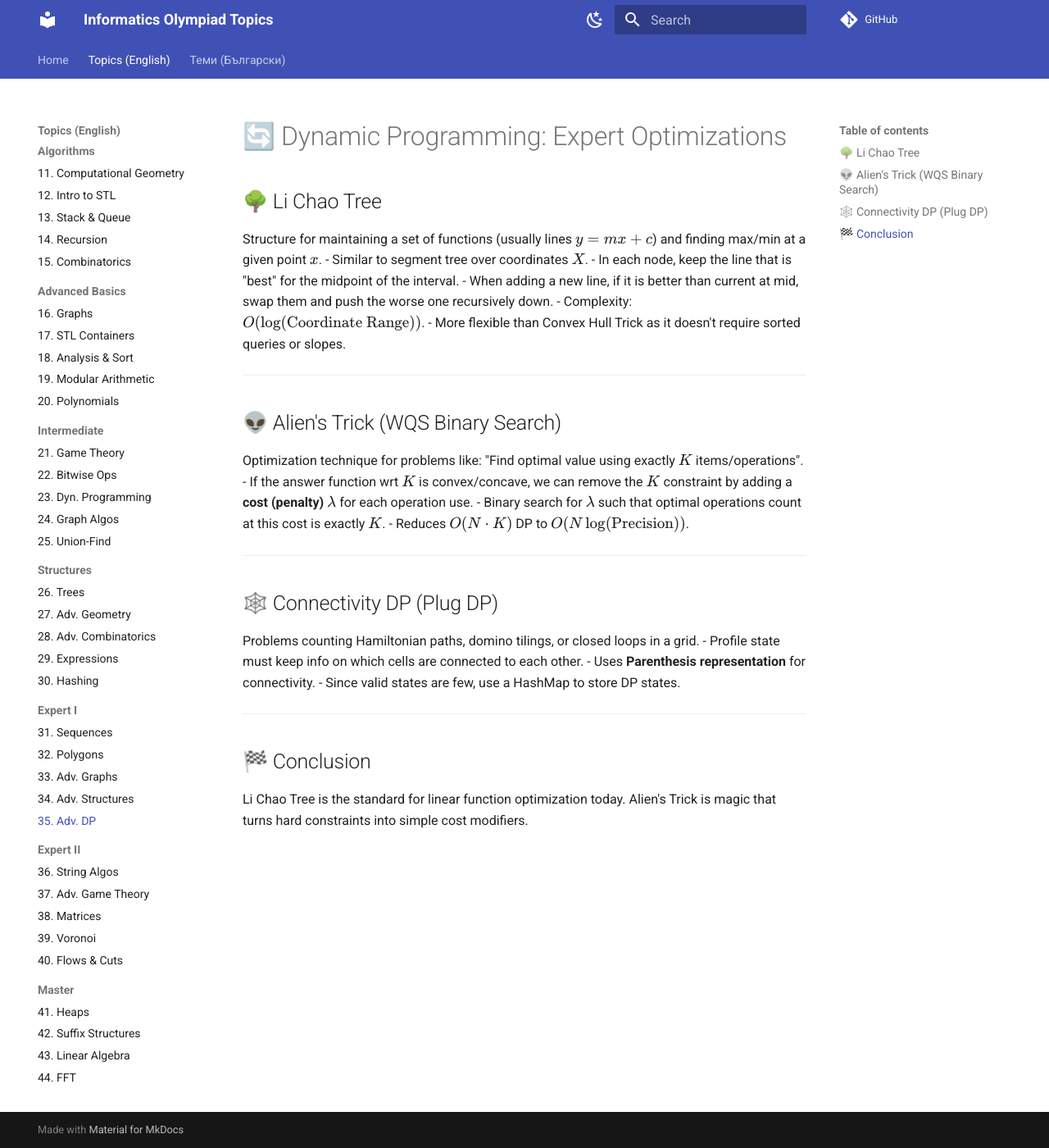
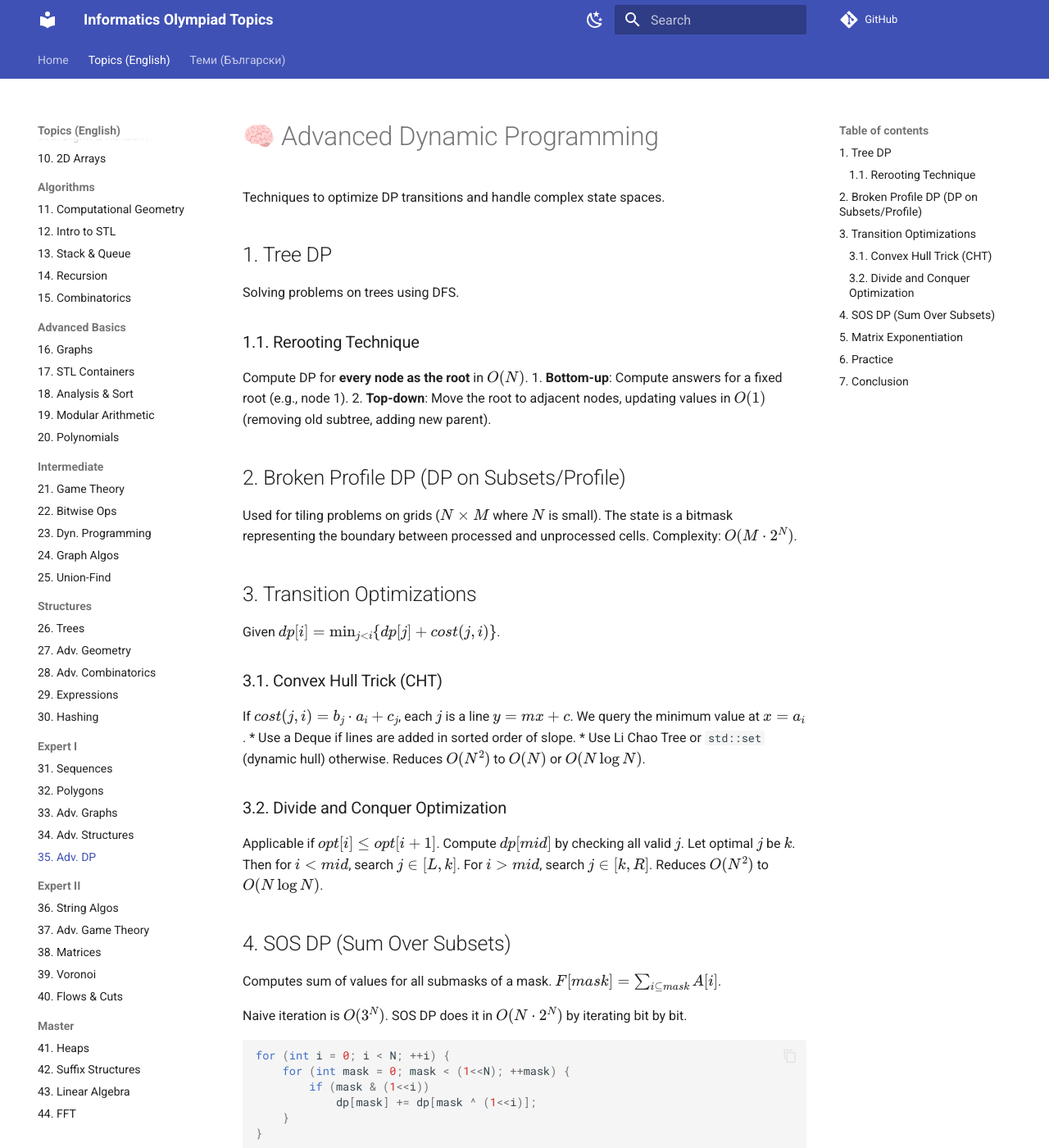
Before and after one commit to KadirYazadzhi/Informatics-Olympiad-Topics, an MkDocs documentation site: the page built from docs/EN/35_Advanced_DP.md, in a window 1280 px wide and 1400 px high. Shown: the whole window at 82% size. Built offline with MkDocs 1.6.1 and Material for MkDocs 9.7.7, drawn with Linux system fonts in a browser that asks for light colours; comment, search, counter and statistics services are not loaded; some of the changed text lies outside the part shown.

Commit message:
Expand EN/35_Advanced_DP.md: Tree DP, CHT, SOS DP, and Matrix Exponentiation

````diff
--- a/docs/EN/35_Advanced_DP.md
+++ b/docs/EN/35_Advanced_DP.md
@@ -1,34 +1,65 @@
-# 🔄 Dynamic Programming: Expert Optimizations
+# 🧠 Advanced Dynamic Programming
 
-## 🌳 Li Chao Tree
+Techniques to optimize DP transitions and handle complex state spaces.
 
-Structure for maintaining a set of functions (usually lines $y = mx + c$) and finding max/min at a given point $x$.
-- Similar to segment tree over coordinates $X$.
-- In each node, keep the line that is "best" for the midpoint of the interval.
-- When adding a new line, if it is better than current at mid, swap them and push the worse one recursively down.
-- Complexity: $O(\log (\text{Coordinate Range}))$.
-- More flexible than Convex Hull Trick as it doesn't require sorted queries or slopes.
+## 1. Tree DP
 
----
+Solving problems on trees using DFS.
 
-## 👽 Alien's Trick (WQS Binary Search)
+### 1.1. Rerooting Technique
+Compute DP for **every node as the root** in $O(N)$.
+1.  **Bottom-up**: Compute answers for a fixed root (e.g., node 1).
+2.  **Top-down**: Move the root to adjacent nodes, updating values in $O(1)$ (removing old subtree, adding new parent).
 
-Optimization technique for problems like: "Find optimal value using exactly $K$ items/operations".
-- If the answer function wrt $K$ is convex/concave, we can remove the $K$ constraint by adding a **cost (penalty) $\lambda$** for each operation use.
-- Binary search for $\lambda$ such that optimal operations count at this cost is exactly $K$.
-- Reduces $O(N \cdot K)$ DP to $O(N \log (\text{Precision}))$.
+## 2. Broken Profile DP (DP on Subsets/Profile)
 
----
+Used for tiling problems on grids ($N \times M$ where $N$ is small).
+The state is a bitmask representing the boundary between processed and unprocessed cells.
+Complexity: $O(M \cdot 2^N)$.
 
-## 🕸️ Connectivity DP (Plug DP)
+## 3. Transition Optimizations
 
-Problems counting Hamiltonian paths, domino tilings, or closed loops in a grid.
-- Profile state must keep info on which cells are connected to each other.
-- Uses **Parenthesis representation** for connectivity.
-- Since valid states are few, use a HashMap to store DP states.
+Given $dp[i] = \min_{j < i} \{ dp[j] + cost(j, i) \}$.
 
----
+### 3.1. Convex Hull Trick (CHT)
+If $cost(j, i) = b_j \cdot a_i + c_j$, each $j$ is a line $y = mx + c$.
+We query the minimum value at $x = a_i$.
+*   Use a Deque if lines are added in sorted order of slope.
+*   Use Li Chao Tree or `std::set` (dynamic hull) otherwise.
+Reduces $O(N^2)$ to $O(N)$ or $O(N \log N)$.
 
-## 🏁 Conclusion
+### 3.2. Divide and Conquer Optimization
+Applicable if $opt[i] \le opt[i+1]$.
+Compute $dp[mid]$ by checking all valid $j$. Let optimal $j$ be $k$.
+Then for $i < mid$, search $j \in [L, k]$. For $i > mid$, search $j \in [k, R]$.
+Reduces $O(N^2)$ to $O(N \log N)$.
 
-Li Chao Tree is the standard for linear function optimization today. Alien's Trick is magic that turns hard constraints into simple cost modifiers.
+## 4. SOS DP (Sum Over Subsets)
+
+Computes sum of values for all submasks of a mask.
+$F[mask] = \sum_{i \subseteq mask} A[i]$.
+
+Naive iteration is $O(3^N)$. SOS DP does it in $O(N \cdot 2^N)$ by iterating bit by bit.
+
+```cpp
+for (int i = 0; i < N; ++i) {
+    for (int mask = 0; mask < (1<<N); ++mask) {
+        if (mask & (1<<i))
+            dp[mask] += dp[mask ^ (1<<i)];
+    }
+}
+```
+
+## 5. Matrix Exponentiation
+For linear recurrences (like Fibonacci) with huge $N$ ($10^{18}$).
+Construct a transition matrix $M$.
+State vector $V_n = M \times V_{n-1} \implies V_n = M^n \times V_0$.
+Compute $M^n$ in $O(K^3 \log N)$.
+
+## 6. Practice
+1.  **Codeforces 1083A**: Maximum Path Sum (Tree DP + CHT).
+2.  **SPOJ NKLEAVES**: Leaves (Convex Hull Trick).
+3.  **HackerRank**: Kingdom Division (Tree DP).
+
+## 7. Conclusion
+Before implementing $O(N^2)$ DP, always check if the cost function satisfies properties like the Quadrangle Inequality or linearity, which allow optimizations.
````
